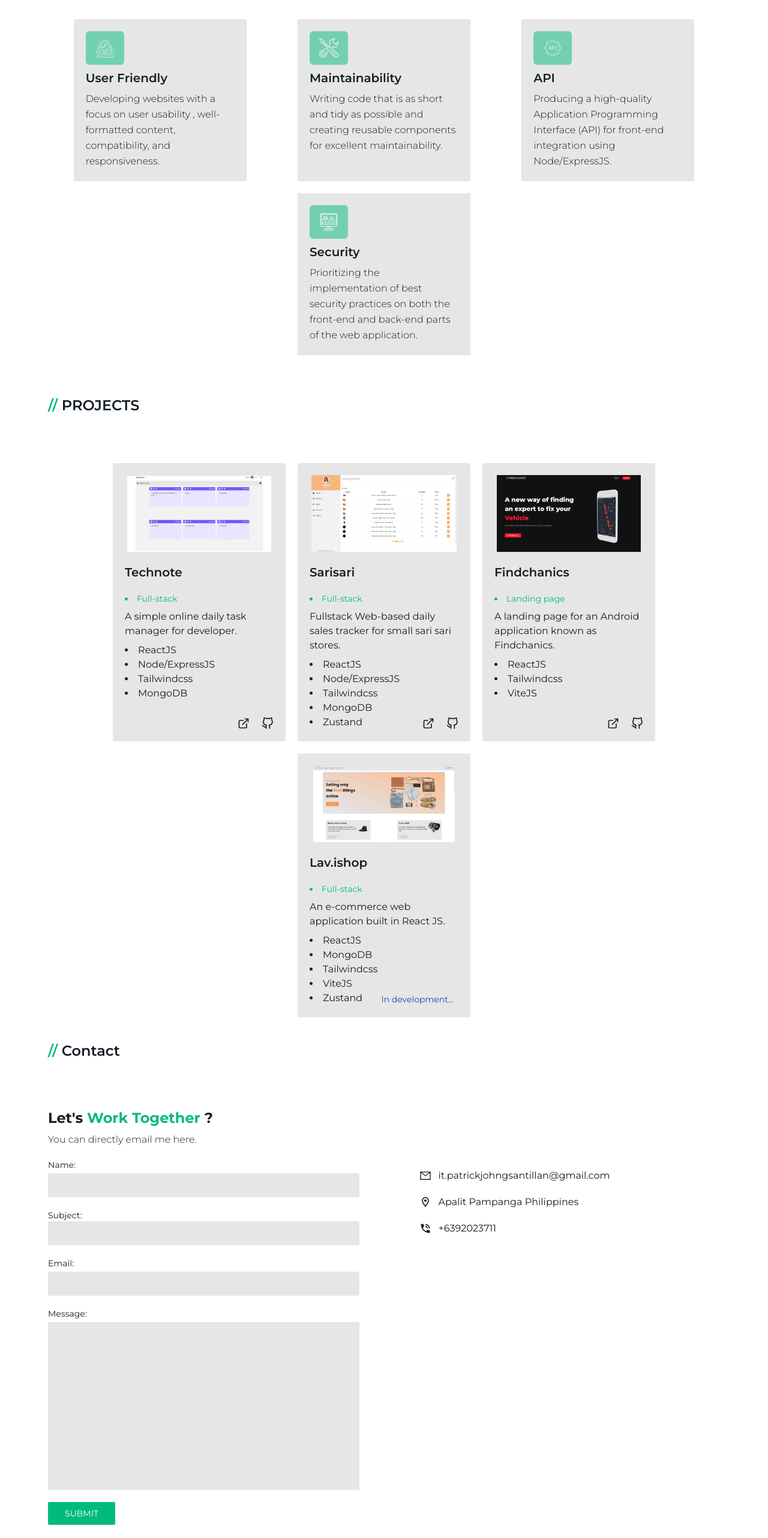
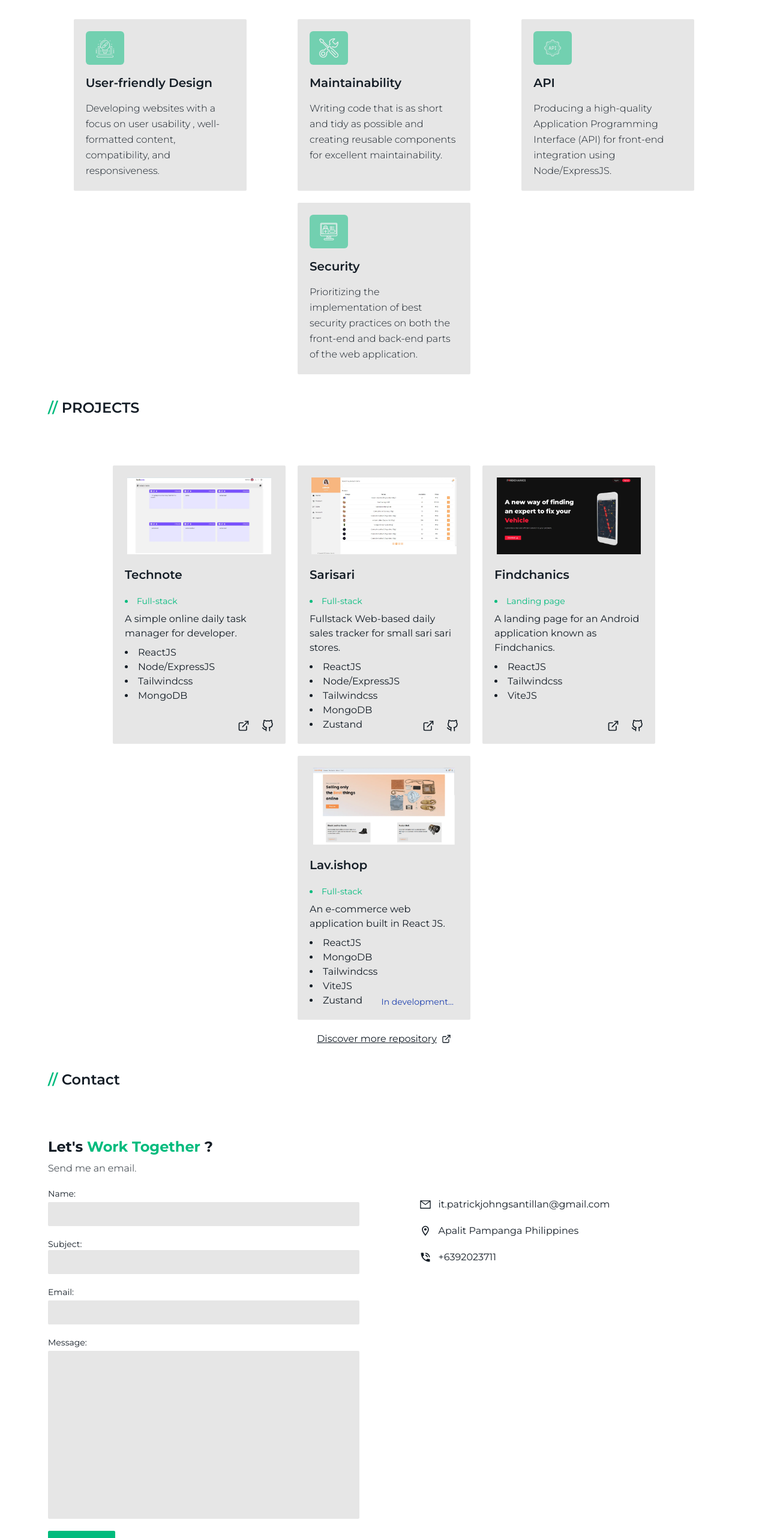
Before and after one commit to patwicks/porfolio-patrick, a React (Vite) app in the folder client/: page / in a window 1280 px wide. Shown: the part 940-3504 px from the top of the page at 60% size. Built offline with nearby package versions, Linux system fonts and the light colour scheme.

Commit message:
add changes

```diff
--- a/client/index.html
+++ b/client/index.html
@@ -24,7 +24,7 @@
     />
     <meta
       property="og:image"
-      content="https://res.cloudinary.com/dxcbmlxoe/image/upload/v1659625926/dev-pat_reelzr.png"
+      content="https://res.cloudinary.com/dxcbmlxoe/image/upload/c_scale,co_rgb:ffffff,o_100,w_500/v1659751664/portfolio/dev-pat_apfvb2.webp"
     />
   </head>
   <body>
--- a/client/src/Pages/HomePage.jsx
+++ b/client/src/Pages/HomePage.jsx
@@ -1,7 +1,6 @@
 import React, { useEffect } from "react";
 import AOS from "aos";
 import "aos/dist/aos.css";
-import { FiExternalLink } from "react-icons/fi";
 import Contact from "../components/contact/Contact";
 import Footer from "../components/footer/Footer";
 // components
@@ -15,22 +14,11 @@ const HomePage = () => {
     AOS.refresh();
   }, []);
   return (
-    <div className="h-full w-full min-w-[280px] bg-white dark:bg-primary ">
+    <div className="h-full w-full min-w-[280px] overflow-x-hidden bg-white dark:bg-primary ">
       <Header />
       <Profile />
       <Services />
       <Projects />
-      {/* <div className="smooth--hover mx-5 flex items-center justify-start gap-x-2 text-primary hover:text-brand dark:text-brand dark:hover:text-white md:mx-20">
-        <a
-          className="decoration underline "
-          href="https://github.com/patwicks"
-          target="_blank"
-          rel="noopener noreferrer"
-        >
-          Discover more repository{" "}
-        </a>
-        <FiExternalLink />
-      </div> */}
       <Contact />
       <Footer />
     </div>
--- a/client/src/components/contact/Contact.jsx
+++ b/client/src/components/contact/Contact.jsx
@@ -11,8 +11,8 @@ const Contact = () => {
   };
 
   return (
-    <div
-      className="mb-32 h-full min-h-screen w-full flex-col px-5 pt-10 md:px-20"
+    <section
+      className="mb-32 h-full min-h-screen w-full flex-col px-5 pt-10 md:px-20 lg:container lg:mx-auto"
       id="contact"
       data-aos="fade-up"
     >
@@ -53,7 +53,7 @@ const Contact = () => {
           {/* details */}
         </div>
       </div>
-    </div>
+    </section>
   );
 };
 
--- a/client/src/components/contact/ContactForm.jsx
+++ b/client/src/components/contact/ContactForm.jsx
@@ -44,7 +44,7 @@ const ContactForm = () => {
   return (
     <form className="flex flex-col gap-y-5" onSubmit={handleSubmit}>
       <p className="font-thin text-primary dark:text-white">
-        You can directly email me here.
+        Send me an email.
       </p>
       {/* Error Message from server  */}
       {errorMsg !== null ? (
--- a/client/src/components/header/Header.jsx
+++ b/client/src/components/header/Header.jsx
@@ -31,10 +31,10 @@ const Header = () => {
     },
   ];
   return (
-    <header className="fixed right-0 left-0 top-0 z-50 flex h-[80px] w-full select-none items-center gap-x-5 bg-white px-5 dark:bg-primary md:px-20">
+    <header className="fixed right-0  min-w-[280px] left-0 top-0 z-50 flex h-[80px] w-full select-none items-center gap-x-5 bg-white px-5 dark:bg-primary md:px-20">
       {/* Left div LOGO && Links */}
       <div className="flex items-center gap-x-10">
-        <div className="h-8 w-8">
+        <div className="h-[1.8rem] w-[1.8rem]">
           <img
             className="h-full w-full object-contain object-center"
             src={LOGO}
@@ -50,7 +50,7 @@ const Header = () => {
                 to={data.to}
                 spy={true}
                 smooth={true}
-                offset={-150}
+                offset={-200}
                 duration={300}
               >
                 {data.title}
--- a/client/src/components/projcets/Projects.jsx
+++ b/client/src/components/projcets/Projects.jsx
@@ -4,14 +4,14 @@ import { projectList } from "./projectList";
 const Projects = () => {
   return (
     <section
-      className="h-full min-h-screen w-full  px-5  py-10 md:px-20 md:py-0"
+      className="h-full min-h-[80vh] w-full  px-5  py-10 md:px-20 md:py-0 lg:container lg:mx-auto"
       id="projects"
       data-aos="fade-up"
     >
       <h1 className="text-2xl font-semibold uppercase text-primary dark:text-white">
         <span className="text-brand">//</span> Projects
       </h1>
-      <div className="container mt-20 md:mx-auto flex flex-wrap justify-center gap-5">
+      <div className="container mt-20 flex flex-wrap justify-center gap-5 md:mx-auto">
         {projectList?.map((data, index) => (
           <div
             className=" relative w-full min-w-[15rem] overflow-hidden rounded-sm bg-[#e6e6e6] p-5 dark:bg-secondary md:w-[18rem]"
@@ -38,7 +38,9 @@ const Projects = () => {
             ))}
             <div className="absolute right-5 bottom-5 flex gap-x-5">
               {data?.link === null ? (
-                <p className="text-sm dark:bg-blue-200 text-sm rounded-md px-2 text-blue-800">In development...</p>
+                <p className="rounded-md px-2 text-sm text-blue-800 dark:bg-blue-200">
+                  In development...
+                </p>
               ) : (
                 <>
                   <a
@@ -62,7 +64,17 @@ const Projects = () => {
             </div>
           </div>
         ))}
-
+      </div>
+      <div className="smooth--hover flex mt-5 items-center justify-center gap-x-2 text-primary hover:text-brand dark:text-brand dark:hover:text-white md:mx-20">
+        <a
+          className="decoration underline "
+          href="https://github.com/patwicks"
+          target="_blank"
+          rel="noopener noreferrer"
+        >
+          Discover more repository{" "}
+        </a>
+        <FiExternalLink />
       </div>
     </section>
   );
--- a/client/src/components/services/Services.jsx
+++ b/client/src/components/services/Services.jsx
@@ -3,7 +3,7 @@ import { serviceList } from "./serviceList";
 const Services = () => {
   return (
     <div
-      className="h-full min-h-screen w-full px-5 py-10 md:px-20"
+      className="h-full min-h-[80vh] w-full px-5 py-10 md:px-20 lg:container lg:mx-auto"
       id="services"
       data-aos="fade-up"
     >
@@ -23,7 +23,7 @@ const Services = () => {
                 alt={data.title}
               />
             </div>
-            <h1 className="my-2 text-xl font-semibold text-primary dark:text-white">
+            <h1 className="my-4 text-xl font-semibold text-primary dark:text-white">
               {data?.title}
             </h1>
             <p className="font-thin leading-relaxed text-primary dark:text-white">
--- a/client/src/components/services/serviceList.js
+++ b/client/src/components/services/serviceList.js
@@ -5,7 +5,7 @@ import MAINTAIN from "./assets/maintainable.png";
 
 export const serviceList = [
   {
-    title: "User Friendly",
+    title: "User-friendly Design",
     description:
       "Developing websites with a focus on user usability , well-formatted content, compatibility, and responsiveness.",
     icon: USERF,
```
Also changed, not shown: client/src/components/header/logo.png (deleted), 1 other file (tests, documents, lock files or other folders).
